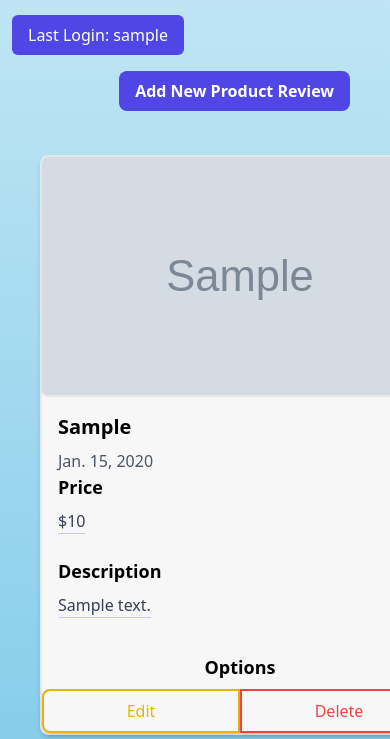
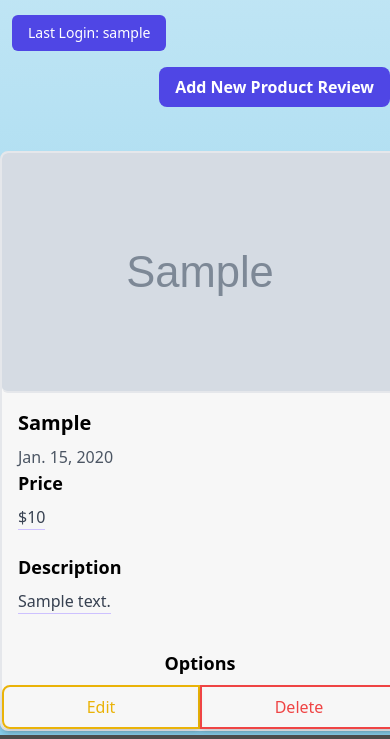
Before and after one commit to Felixsimbolon/Tugas2PBP, a Django app: template main/templates/main.html in a window 390 px wide. Shown: the part 845-1584 px from the top of the page. Run offline with Django 4.2, Linux system fonts and the light colour scheme; tables that the repository leaves empty hold one stand-in row (values such as "Sample post"); the template is opened without the code that fills it: values that come from a table or form of the project are taken from there, most other values are stand-ins (such as "Sample title", 1, 10 or a date in 2020); grey boxes marked "Sample" are stand-in pictures; some libraries are stand-ins or nearby versions.

Commit message:
ngilangin padding di mobile

```diff
--- a/main/templates/main.html
+++ b/main/templates/main.html
@@ -15,25 +15,24 @@
   <div class="relative w-screen h-screen">
     <img src="{% static 'images/raster/bg3.jpg' %}" alt="Toko Musik John Lennon" class="absolute inset-0 w-full h-full object-cover"/>
     <div class="absolute inset-0 flex items-center justify-center bg-black bg-opacity-50">
-      <h1 class="text-white text-4xl font-bold">Welcome to Toko Musik John Lennon</h1>
+      <h1 class="text-[10vw] md:text-4xl font-bold">Welcome to Toko Musik John Lennon</h1> <!-- Font size auto-adjust -->
     </div>
   </div>
 
   <!-- Last Login Section -->
   <div class="px-3 mb-4 mt-4">
     <div class="flex items-center bg-indigo-600 py-2 px-4 rounded-md w-fit">
-      <h1 class="text-white text-center">Last Login: {{last_login}}</h1>
+      <h1 class="text-white text-center text-sm md:text-base">Last Login: {{last_login}}</h1>
     </div>
   </div>
 
-  <!-- Add New Product Review Button (Added px-10 for indentation) -->
-  <div class="flex justify-end mb-6 px-10"> <!-- Added px-10 to move the button inside -->
+  <!-- Add New Product Review Button -->
+  <div class="flex justify-end mb-6 lg:px-10 px-0"> <!-- Removed padding for mobile, added for large screens -->
     <a href="{% url 'main:create_product_entry' %}" class="bg-indigo-600 hover:bg-indigo-700 text-white font-bold py-2 px-4 rounded-lg transition duration-300 ease-in-out transform hover:-translate-y-1 hover:scale-105">
       Add New Product Review
     </a>
   </div>
 
-  <!-- Product Entries -->
   <!-- Product Entries -->
   {% if not product_entries %}
     <div class="flex flex-col items-center justify-center min-h-[24rem] p-6">
@@ -41,19 +40,9 @@
       <p class="text-center text-gray-600 mt-4">Belum ada entry Produk</p>
     </div>
   {% else %}
-<div class="grid grid-cols-3 gap-2 px-10"> <!-- Changed gap from 6 to 2 -->
+    <div class="grid grid-cols-1 sm:grid-cols-2 lg:grid-cols-3 gap-4 px-0 lg:px-4 w-full"> <!-- Removed padding for mobile, added for large screens -->
       {% for product_entry in product_entries %}
-        <!-- Products arrangement based on (index % 3) -->
-        <div class="
-            {% if forloop.counter|divisibleby:3 %}
-                col-span-1 justify-self-end <!-- Right column -->
-            {% elif forloop.counter|add:1|divisibleby:3 %}
-                col-span-1 justify-self-center <!-- Middle column -->
-            {% else %}
-                col-span-1 justify-self-start <!-- Left column -->
-            {% endif %}
-            text-left <!-- Ensuring text is always left-aligned -->
-        ">
+        <div class="col-span-1 text-left">
           <div class="card_product_entry text-left">
             {% include 'card_product_entry.html' with product_entry=product_entry %}
           </div>
@@ -61,6 +50,5 @@
       {% endfor %}
     </div>
   {% endif %}
-
 </div>
 {% endblock content %}
```
Lines whose indentation alone changed are shown as unchanged.
